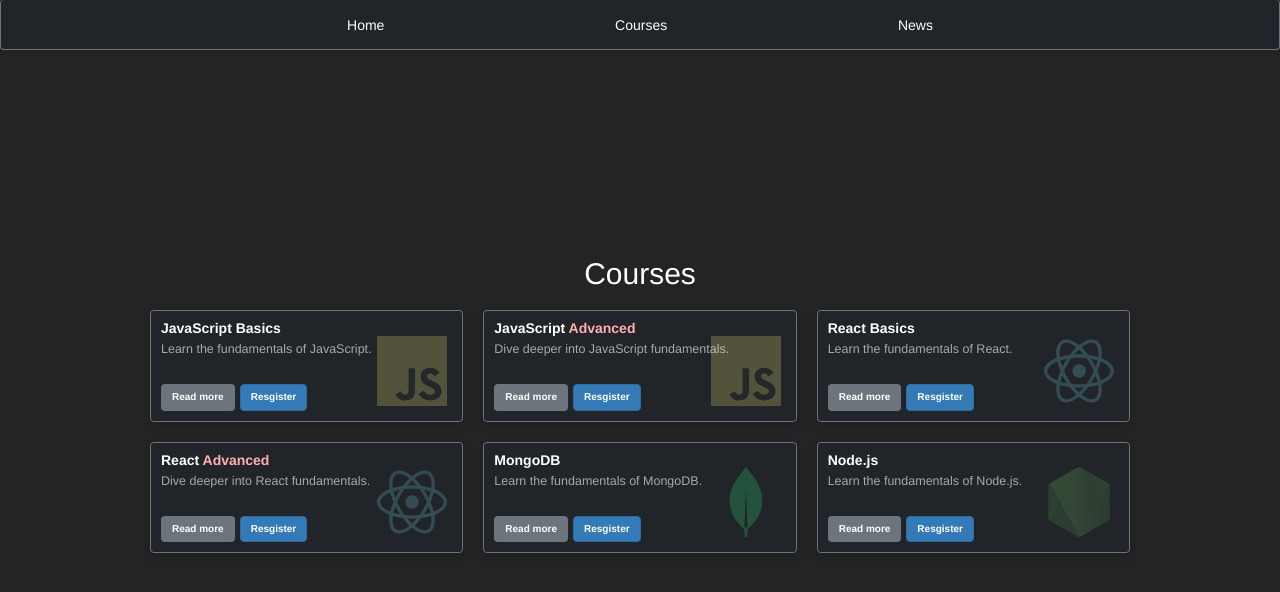
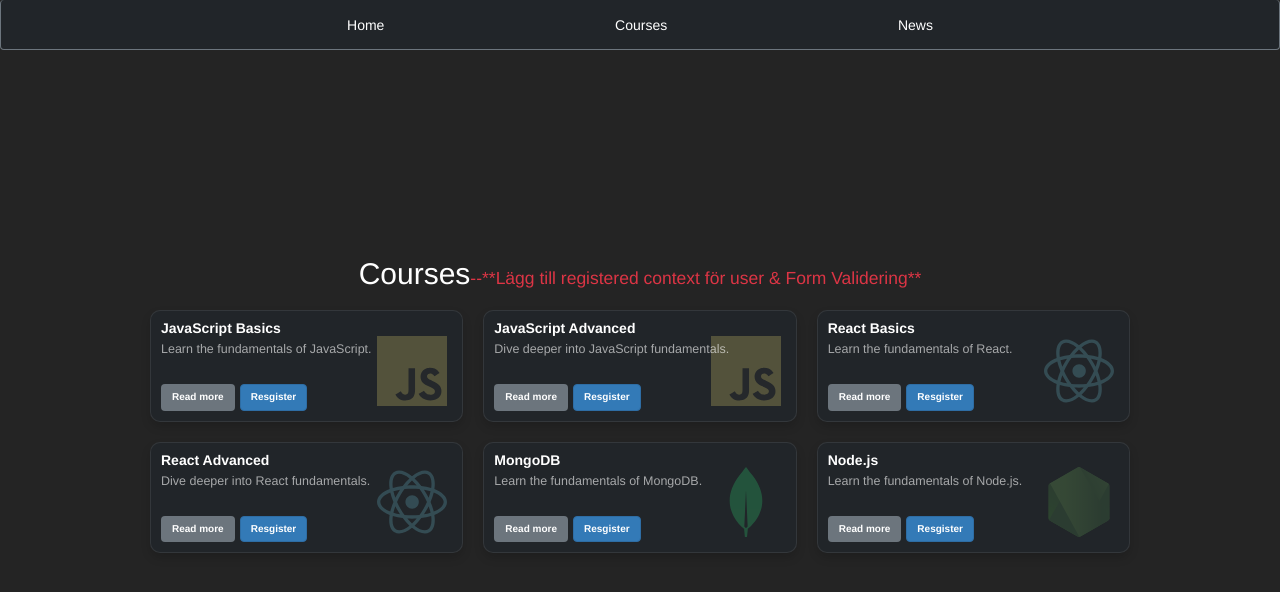
Before and after one commit to toobi-jpg/KURS3Uppgift4, a React (Vite) app: page /courses in a window 1280 px wide. Shown: the top 592 px of the page. Built offline with nearby package versions, Linux system fonts and the light colour scheme.

Commit message:
Course dialog logic updates. news/posts fetch added.

```diff
--- a/src/App.css
+++ b/src/App.css
@@ -25,9 +25,9 @@
 
 .card:hover {
   transform: scale(103%);
-  transition: 0.1s ease-in-out;
+  transition: 0.2s ease-in-out;
 }
 
-.blala {
-  color: #8855d0;
+.custom-border {
+  border: 1px solid #ffffff15;
 }
--- a/src/components/CourseCard.jsx
+++ b/src/components/CourseCard.jsx
@@ -15,10 +15,6 @@
   let CourseIcon = null;
   let textColor;
 
-  if (title.includes("Advanced")) {
-    textColor = "#ffb0b0";
-  }
-
   if (title.includes("React")) {
     CourseIcon = ReactIcon;
   } else if (title.includes("JavaScript")) {
@@ -30,7 +26,7 @@
   }
 
   return (
-    <div className="card h-100 bg-dark text-white shadow border-secondary overflow-hidden">
+    <div className="card h-100 bg-dark text-white shadow custom-border rounded-4 overflow-hidden">
       <div className="card-body">
         <h5 className="card-title fw-bold" style={{ marginTop: "0px" }}>
           {keyword}
--- a/src/components/RegisterForm.jsx
+++ b/src/components/RegisterForm.jsx
@@ -7,6 +7,9 @@
 import DialogContentText from "@mui/material/DialogContentText";
 import DialogTitle from "@mui/material/DialogTitle";
 import { ThemeProvider, createTheme } from "@mui/material/styles";
+import { useContext } from "react";
+
+let isRegistered = localStorage.getItem("course");
 
 const darkTheme = createTheme({
   palette: {
@@ -14,13 +17,13 @@
   },
 });
 
-export default function FormDialog({ open, onClose, courseTitle }) {
+export default function FormDialog({ open, onClose, courseTitle, courseId }) {
   return (
     <ThemeProvider theme={darkTheme}>
       <Dialog
         open={open}
         onClose={onClose}
-        PaperProps={{
+        slotProps={{
           paper: {
             component: "form",
             onSubmit: (event) => {
@@ -28,20 +31,20 @@
               const formData = new FormData(event.currentTarget);
               const formJson = Object.fromEntries(formData.entries());
               const email = formJson.email;
-              console.log(email);
+              localStorage.setItem("user", email);
+              localStorage.setItem("course", courseId);
               onClose();
             },
           },
         }}
       >
-        <DialogTitle className="fs-3">
+        <DialogTitle className="fs-1">
           <span style={{ opacity: "75%" }}>Register for the course - </span>
           {courseTitle}
         </DialogTitle>
         <DialogContent>
-          <DialogContentText className="fs-5">
-            To register to this course, please enter your email address here. We
-            will send updates occasionally.
+          <DialogContentText className="fs-5 mb-3">
+            To register to this course, please enter the required fields.
           </DialogContentText>
           <TextField
             autoFocus
@@ -71,7 +74,7 @@
             Cancel
           </Button>
           <Button type="submit" size="large" variant="contained">
-            Subscribe
+            Register
           </Button>
         </DialogActions>
       </Dialog>
--- a/src/pages/Courses.jsx
+++ b/src/pages/Courses.jsx
@@ -8,8 +8,8 @@
   const [isRegisterFormOpen, setIsRegisterFormOpen] = useState(false);
   const [courseForRegistration, setCourseForRegistration] = useState(null);
 
-  const handleOpenRegisterForm = (courseTitle) => {
-    setCourseForRegistration(courseTitle);
+  const handleOpenRegisterForm = (courseTitle, courseId) => {
+    setCourseForRegistration({ title: courseTitle, id: courseId });
     setIsRegisterFormOpen(true);
   };
 
@@ -20,7 +20,12 @@
 
   return (
     <>
-      <h2>Courses</h2>
+      <h2>
+        Courses
+        <span className="fs-3 text-danger">
+          --**Lägg till registered context för user & Form Validering**
+        </span>
+      </h2>
       <div className="container" style={{ maxWidth: "1000px" }}>
         <div className="row f-4">
           {courses.map((course) => (
@@ -29,7 +34,9 @@
                 title={course.title}
                 description={course.description}
                 to={course.id}
-                onRegisterClick={() => handleOpenRegisterForm(course.title)}
+                onRegisterClick={() =>
+                  handleOpenRegisterForm(course.title, course.id)
+                }
               />
             </div>
           ))}
@@ -37,7 +44,8 @@
         <FormDialog
           open={isRegisterFormOpen}
           onClose={handleCloseRegisterForm}
-          courseTitle={courseForRegistration}
+          courseTitle={courseForRegistration?.title}
+          courseId={courseForRegistration?.id}
         />
       </div>
     </>
--- a/src/pages/News.jsx
+++ b/src/pages/News.jsx
@@ -1,3 +1,3 @@
-export default function News() {
+export default function News(params) {
   return <h1>News Page</h1>;
 }
```
Also changed, not shown: src/data/news.js (+10 -0 lines), src/pages/Register.jsx (deleted).
